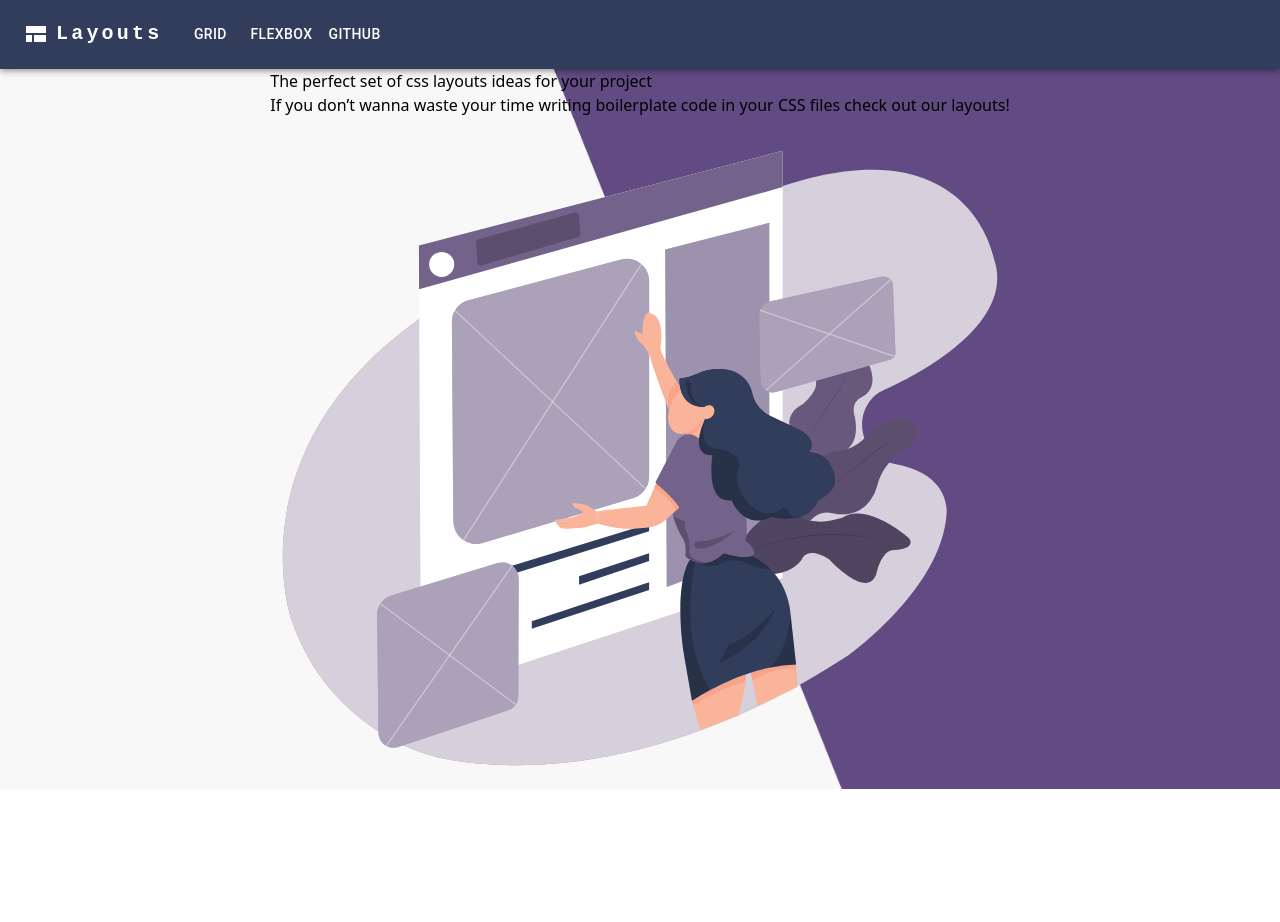
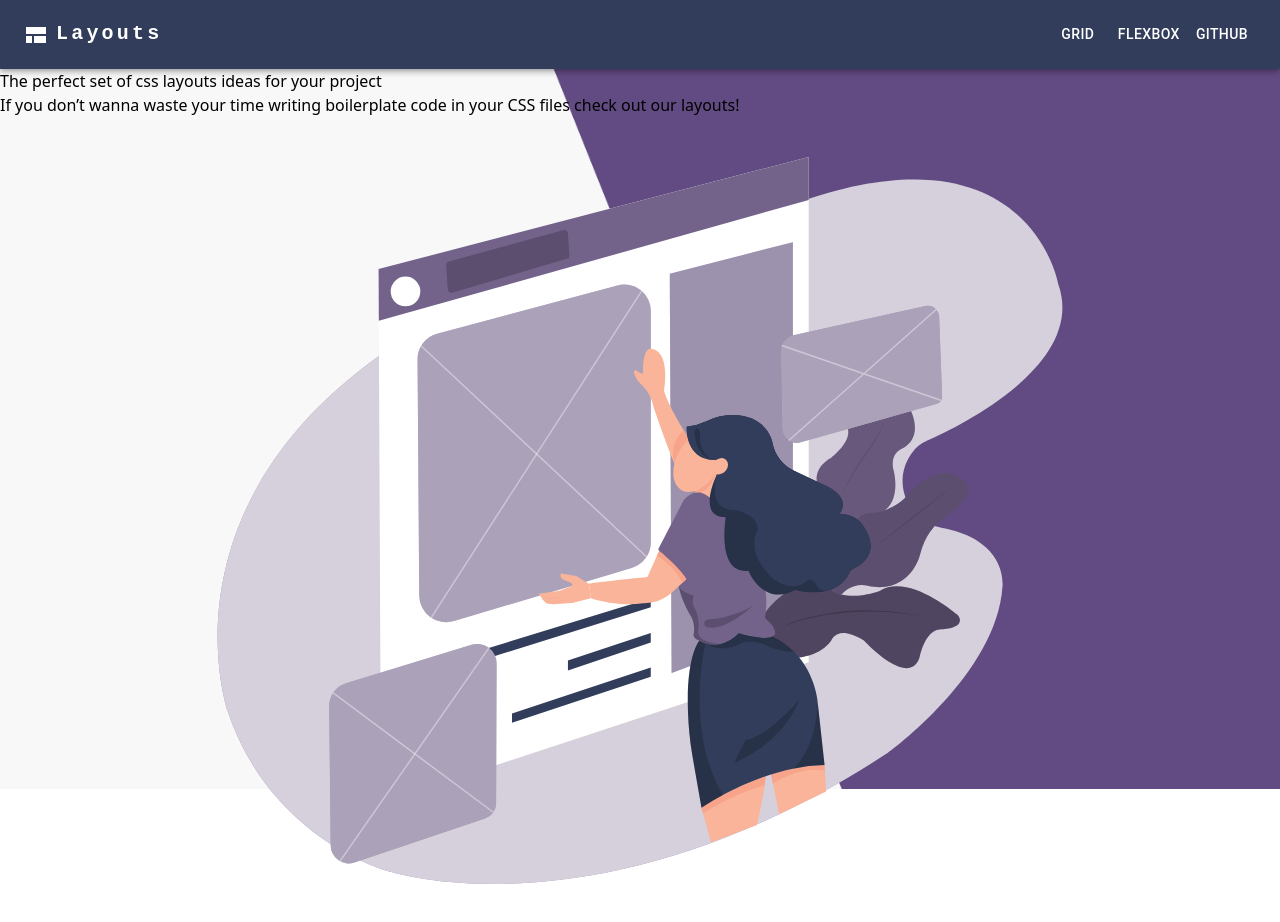
Before and after one commit to 16Bogdan54/Layouts-app-ReactJS, a React (Vite) app: page / in a window 1280 px wide. Before the commit the page ends 800 px from the top, so only its background shows below. Built offline with nearby package versions, Linux system fonts and the light colour scheme.

Commit message:
refactoring

```diff
--- a/src/App.tsx
+++ b/src/App.tsx
@@ -14,7 +14,7 @@ function App() {
 
   return (
     <Box>
-      <NavBar/>
+        <NavBar/>
         <Hero/>
     </Box>
   )
--- a/src/components/hero/Hero.tsx
+++ b/src/components/hero/Hero.tsx
@@ -9,19 +9,15 @@ const Hero = () => {
             backgroundRepeat: 'no-repeat',
             backgroundSize: 'cover',
             backgroundPosition: 'center',
-            display: 'flex',
-            flexWrap: 'wrap',
-            alignItems: 'center',
-            justifyContent: 'space-evenly',
+            display: 'grid',
+            gridTemplateColumns: 'repeat(auto-fit, min-max(320px, 1fr))'
         }}>
-            <Box sx={{
-
-            }}>
+            <Box>
                 <h1>The perfect set of css layouts ideas for your project</h1>
                 <p>If you don’t wanna waste your time writing boilerplate code in your CSS files check out our layouts!  </p>
             </Box>
-           <Box>
-               <img src="src/assets/insert-block.svg" alt="illustration blocks"/>
+           <Box sx={{display: 'flex', alignItems: 'center', justifyContent: 'center'}}>
+               <img className="w-[80%]" src="src/assets/insert-block.svg" alt="illustration blocks"/>
            </Box>
         </Box>
     );
--- a/src/components/logo/Logo.tsx
+++ b/src/components/logo/Logo.tsx
@@ -1,16 +1,9 @@
 import React from 'react';
 import ViewComfyIcon from "@mui/icons-material/ViewComfy";
-import {Typography} from "@mui/material";
-//       display: { xs: 'none', md: 'flex' }, display: { xs: 'none', md: 'flex' }
+import {Box, Typography} from "@mui/material";
 
-type Styles = {}
-
-interface Props {
-    styles: Styles
-}
-
-const Logo = ({styles}: Props) => {
-    const baseStyles: Styles = {
+const Logo = () => {
+    const styles = {
         mr: 2,
         fontFamily: 'monospace',
         fontWeight: 700,
@@ -20,18 +13,18 @@ const Logo = ({styles}: Props) => {
     }
 
     return (
-        <>
-            <ViewComfyIcon sx={{ ...styles, mr: 1 }} />
+        <Box>
+            <ViewComfyIcon sx={{ mr: 1 }} />
             <Typography
                 variant="h6"
                 noWrap
                 component="a"
                 href="/"
-                sx={{...styles, ...baseStyles}}
+                sx={styles}
             >
                 Layouts
             </Typography>
-        </>
+        </Box>
     );
 };
 
--- a/src/components/nav/Menu.tsx
+++ b/src/components/nav/Menu.tsx
@@ -9,7 +9,7 @@ const Menu = () => {
     const handleCloseNavMenu = () => setAnchorElNav(null);
 
     return (
-        <Box sx={{ flexGrow: 1, display: { xs: 'none', md: 'flex' } }}>
+        <Box sx={{display: { xs: 'none', md: 'flex'} }}>
             {pages.map((page) => (
                 <Button
                     key={page}
--- a/src/components/nav/MobileMenu.tsx
+++ b/src/components/nav/MobileMenu.tsx
@@ -10,7 +10,7 @@ const MobileMenu = () => {
     const handleCloseNavMenu = () => setAnchorElNav(null);
 
     return (
-        <Box sx={{ flexGrow: 1, display: { xs: 'flex', md: 'none' } }}>
+        <Box sx={{display: { xs: 'flex', md: 'none' } }}>
             <IconButton
                 size="large"
                 // aria-label="account of current user"
--- a/src/components/nav/NavBar.tsx
+++ b/src/components/nav/NavBar.tsx
@@ -9,12 +9,11 @@ const NavBar  = () => {
 
     return (
         <AppBar position="sticky" sx={{backgroundColor: '#313D5A'}}>
-            <Container maxWidth="xl" >
-                <Toolbar disableGutters>
-                    <Logo styles={{display: { xs: 'none', md: 'flex' }}}/>
+            <Container maxWidth="xl">
+                <Toolbar disableGutters sx={{width: '100%',display:'flex', alignItems: 'center', justifyContent: 'space-between'}}>
+                    <Logo/>
+                    <Menu/>
                     <MobileMenu/>
-                    <Logo styles={{display: { xs: 'flex', md: 'none' }}}/>
-                    <Menu/>
                 </Toolbar>
             </Container>
         </AppBar>
```
